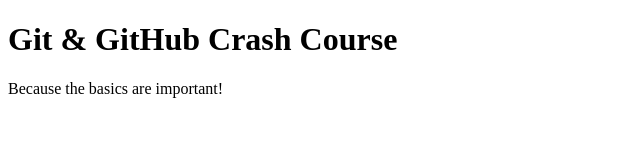
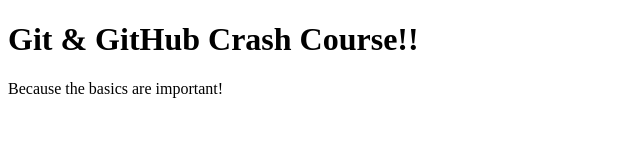
Before and after one commit to abhayitt/Project-GA, a plain HTML site: page index.html in a window 1280 px wide. Shown: the full height of the page, 0-640 px from the left. Drawn offline with Linux system fonts and the light colour scheme.

Commit message:
changes in the page

```diff
--- a/index.html
+++ b/index.html
@@ -7,7 +7,7 @@
     <title>Git & GitHub Crash Course</title>
   </head>
   <body>
-    <h1>Git & GitHub Crash Course</h1>
+    <h1>Git & GitHub Crash Course!!</h1>
     <p>Because the basics are important!</p>
   </body>
 </html>
```
